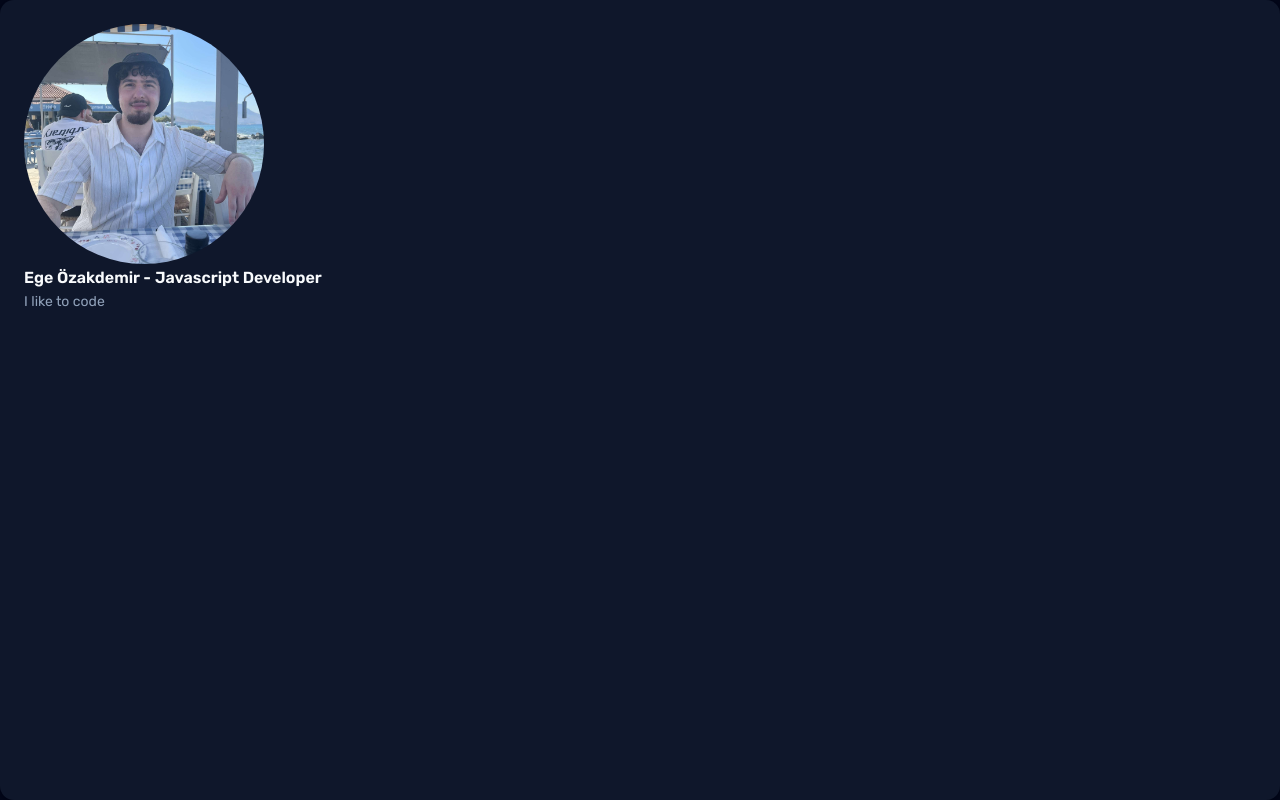
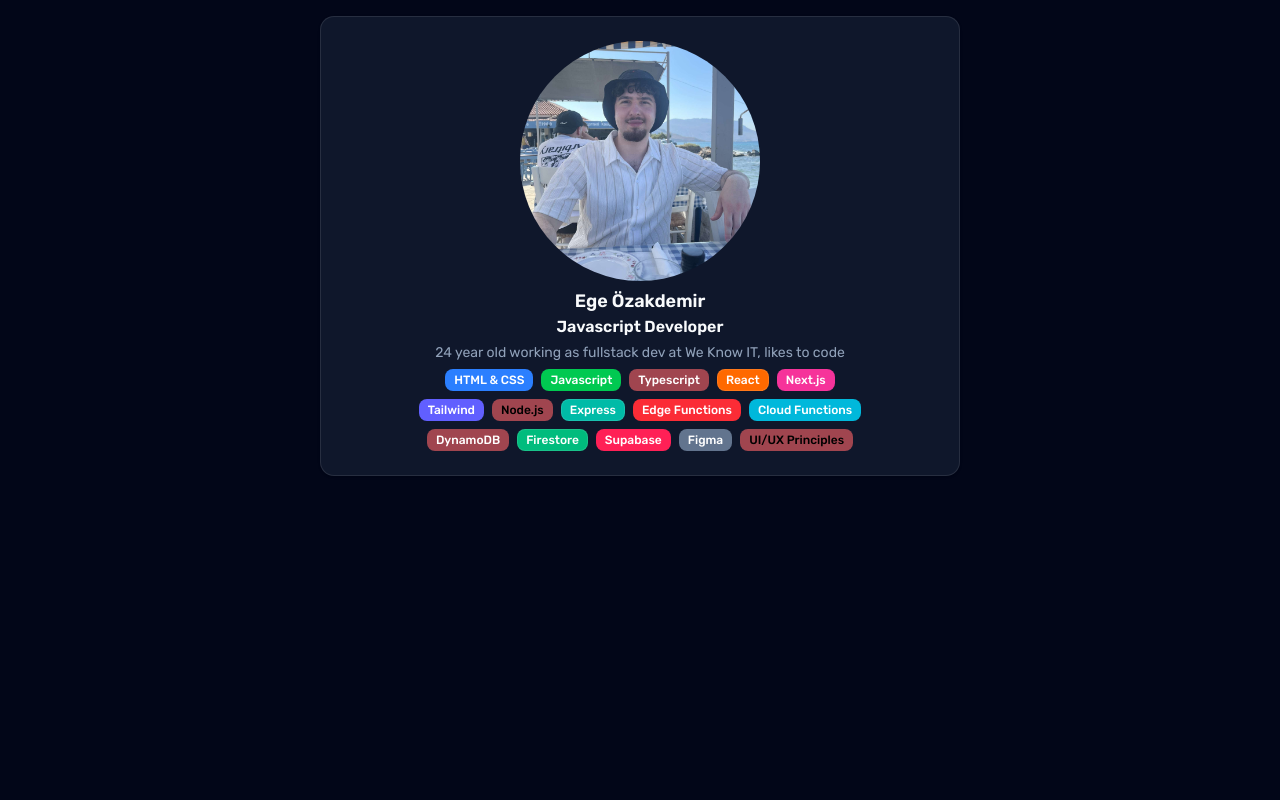
Before and after one commit to Egeeoz/Portfolio-3.0, a Next.js app: page / in a window 1280 px wide. Built offline with nearby package versions, Linux system fonts and the light colour scheme.

Commit message:
Add Badge component and update About section with skills display

```diff
--- a/package.json
+++ b/package.json
@@ -10,6 +10,7 @@
   },
   "dependencies": {
     "@radix-ui/react-avatar": "^1.1.10",
+    "@radix-ui/react-slot": "^1.2.3",
     "class-variance-authority": "^0.7.1",
     "clsx": "^2.1.1",
     "lucide-react": "^0.525.0",
--- a/src/app/page.js
+++ b/src/app/page.js
@@ -1,5 +1,9 @@
 import About from '@/components/sections/about';
 
 export default function Home() {
-  return <About />;
+  return (
+    <main className="flex justify-center pt-4">
+      <About />
+    </main>
+  );
 }
--- a/src/components/sections/about.jsx
+++ b/src/components/sections/about.jsx
@@ -10,6 +10,7 @@ import { Avatar } from '@/components/ui/avatar';
 import { useState, useEffect } from 'react';
 import Image from 'next/image';
 import goat from '@/img/goat.JPG';
+import { Badge } from '../ui/badge';
 
 const About = () => {
   const titles = [
@@ -19,8 +20,46 @@ const About = () => {
     'Backend Developer',
   ];
 
+  const skills = [
+    'HTML & CSS',
+    'Javascript',
+    'Typescript',
+    'React',
+    'Next.js',
+    'Tailwind',
+    'Node.js',
+    'Express',
+    'Edge Functions',
+    'Cloud Functions',
+    'DynamoDB',
+    'Firestore',
+    'Supabase',
+    'Figma',
+    'UI/UX Principles',
+  ];
+
   const [currentTitle, setCurrentTitle] = useState(titles[0]);
   const [triggerScramble, setTriggerScramble] = useState(false);
+
+  const badgeVariants = ['default', 'secondary', 'destructive', 'outline'];
+
+  const badgeColors = [
+    'bg-blue-500 text-white hover:bg-blue-600',
+    'bg-green-500 text-white hover:bg-green-600',
+    'bg-purple-500 text-white hover:bg-purple-600',
+    'bg-orange-500 text-white hover:bg-orange-600',
+    'bg-pink-500 text-white hover:bg-pink-600',
+    'bg-indigo-500 text-white hover:bg-indigo-600',
+    'bg-yellow-500 text-black hover:bg-yellow-600',
+    'bg-teal-500 text-white hover:bg-teal-600',
+    'bg-red-500 text-white hover:bg-red-600',
+    'bg-cyan-500 text-white hover:bg-cyan-600',
+    'bg-violet-500 text-white hover:bg-violet-600',
+    'bg-emerald-500 text-white hover:bg-emerald-600',
+    'bg-rose-500 text-white hover:bg-rose-600',
+    'bg-slate-500 text-white hover:bg-slate-600',
+    'bg-amber-500 text-black hover:bg-amber-600',
+  ];
 
   useEffect(() => {
     const interval = setInterval(() => {
@@ -35,8 +74,8 @@ const About = () => {
   }, []);
 
   return (
-    <Card className="w-full border-0 h-screen">
-      <CardHeader>
+    <Card className="flex justify-center items-center w-2/4 mx-auto gap-2">
+      <CardHeader className="flex flex-col items-center text-center w-full">
         <Avatar className="w-60 h-60">
           <Image
             src={goat.src}
@@ -47,11 +86,32 @@ const About = () => {
             quality={100}
           />
         </Avatar>
-        <CardTitle className="flex gap-1">
-          Ege Özakdemir -
-          <TextScramble trigger={triggerScramble}>{currentTitle}</TextScramble>
+        <CardTitle className="flex flex-col gap-1 justify-center items-center pb-1">
+          <h1 className="text-lg">Ege Özakdemir</h1>
+          <div className="w-46 text-center max-h-3.5">
+            <TextScramble trigger={triggerScramble}>
+              {currentTitle}
+            </TextScramble>
+          </div>
         </CardTitle>
-        <CardDescription>I like to code</CardDescription>
+        <CardDescription className="mb-4">
+          24 year old working as fullstack dev at We Know IT, likes to code
+        </CardDescription>
+
+        {/* Skills Section */}
+        <div className="flex flex-wrap gap-2 justify-center max-w-3/4">
+          {skills.map((skill, index) => (
+            <Badge
+              key={skill}
+              variant={badgeVariants[index % badgeVariants.length]}
+              className={`${
+                badgeColors[index % badgeColors.length]
+              } transition-all duration-200 hover:scale-105 cursor-pointer`}
+            >
+              {skill}
+            </Badge>
+          ))}
+        </div>
       </CardHeader>
     </Card>
   );
--- /dev/null
+++ b/src/components/ui/badge.jsx
@@ -0,0 +1,44 @@
+import * as React from "react"
+import { Slot } from "@radix-ui/react-slot"
+import { cva } from "class-variance-authority";
+
+import { cn } from "@/lib/utils"
+
+const badgeVariants = cva(
+  "inline-flex items-center justify-center rounded-md border px-2 py-0.5 text-xs font-medium w-fit whitespace-nowrap shrink-0 [&>svg]:size-3 gap-1 [&>svg]:pointer-events-none focus-visible:border-ring focus-visible:ring-ring/50 focus-visible:ring-[3px] aria-invalid:ring-destructive/20 dark:aria-invalid:ring-destructive/40 aria-invalid:border-destructive transition-[color,box-shadow] overflow-hidden",
+  {
+    variants: {
+      variant: {
+        default:
+          "border-transparent bg-primary text-primary-foreground [a&]:hover:bg-primary/90",
+        secondary:
+          "border-transparent bg-secondary text-secondary-foreground [a&]:hover:bg-secondary/90",
+        destructive:
+          "border-transparent bg-destructive text-white [a&]:hover:bg-destructive/90 focus-visible:ring-destructive/20 dark:focus-visible:ring-destructive/40 dark:bg-destructive/60",
+        outline:
+          "text-foreground [a&]:hover:bg-accent [a&]:hover:text-accent-foreground",
+      },
+    },
+    defaultVariants: {
+      variant: "default",
+    },
+  }
+)
+
+function Badge({
+  className,
+  variant,
+  asChild = false,
+  ...props
+}) {
+  const Comp = asChild ? Slot : "span"
+
+  return (
+    <Comp
+      data-slot="badge"
+      className={cn(badgeVariants({ variant }), className)}
+      {...props} />
+  );
+}
+
+export { Badge, badgeVariants }
```
Also changed, not shown: 1 other file (tests, documents, lock files or other folders).
